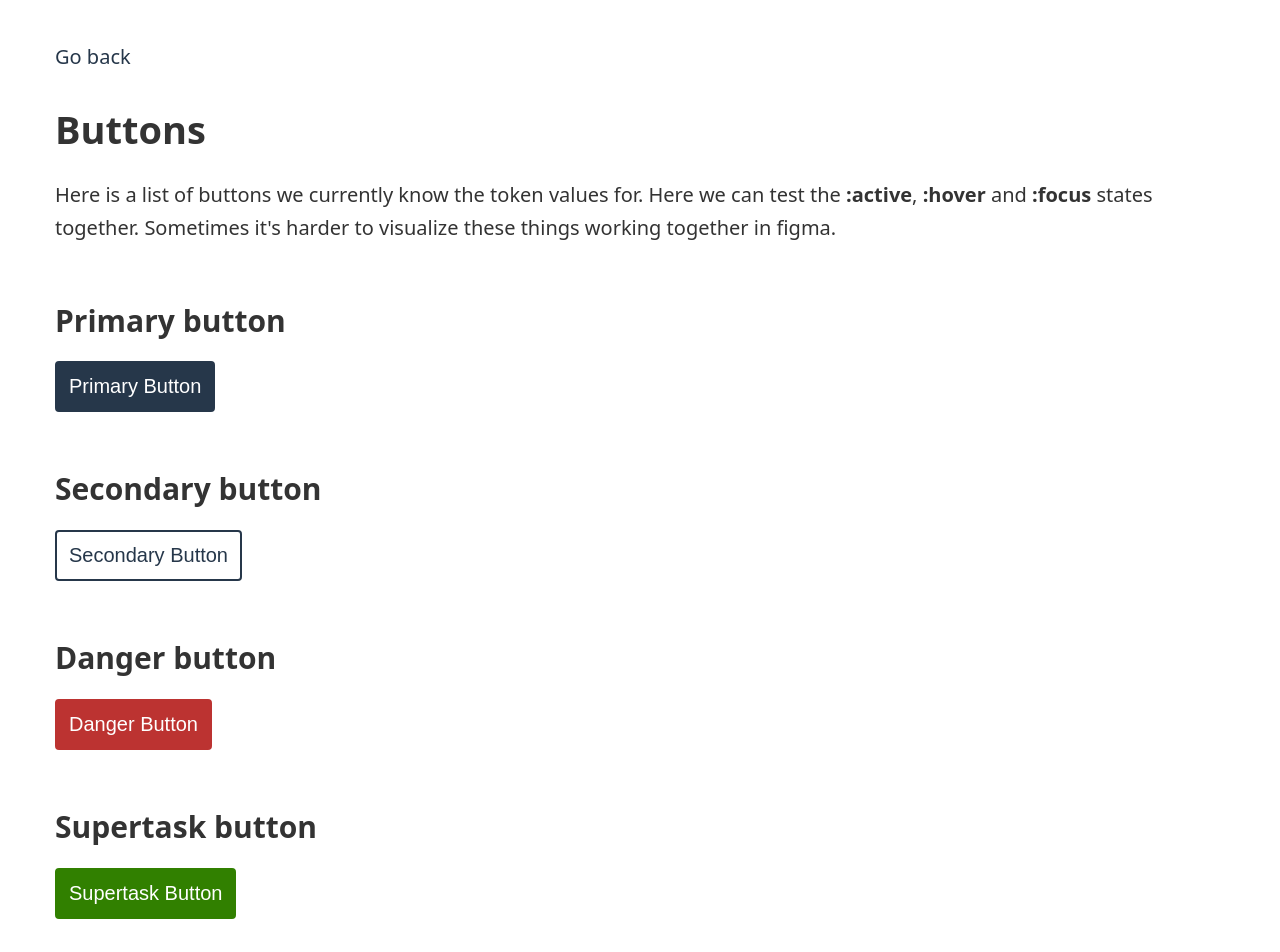
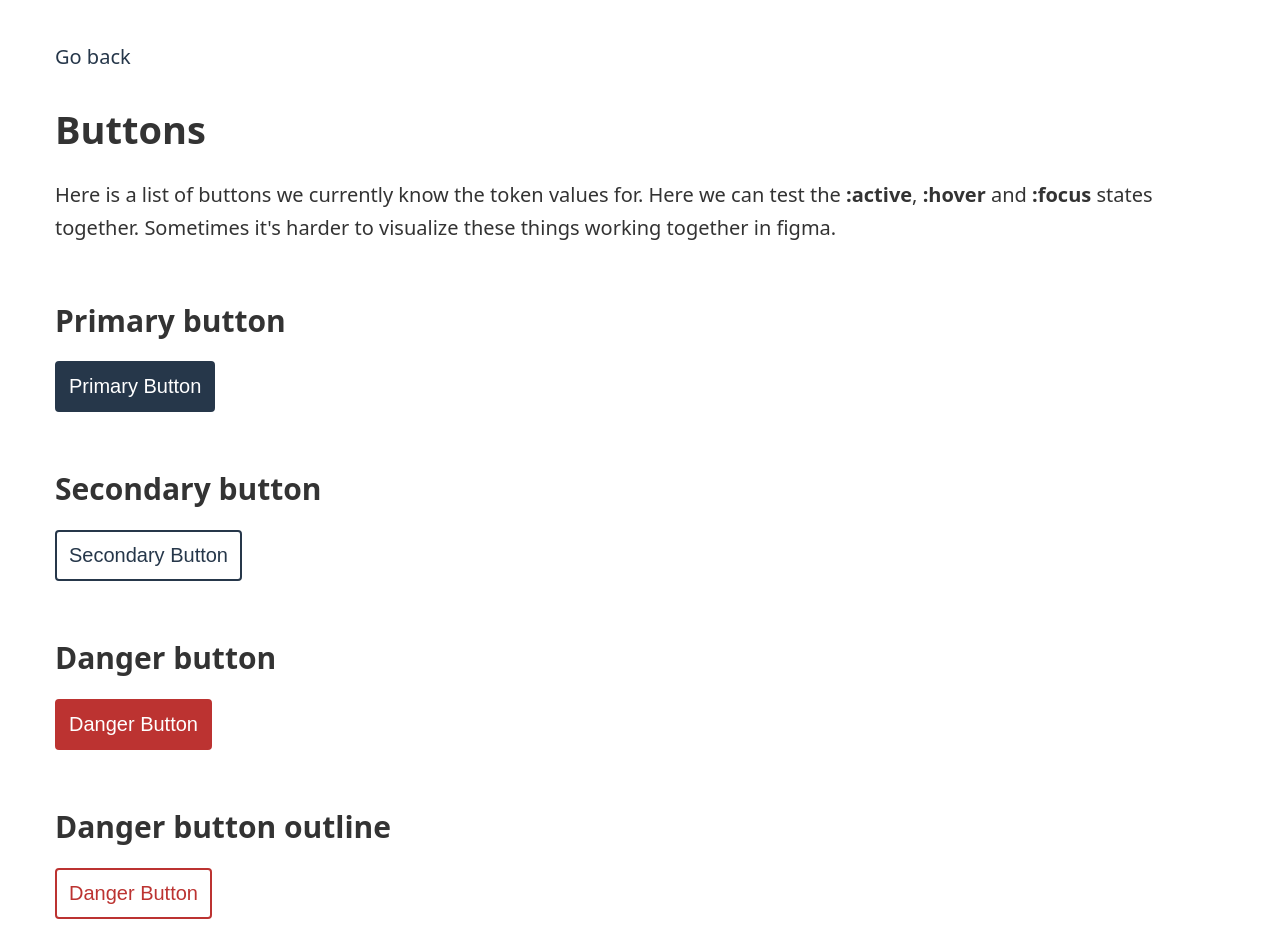
Before and after one commit to nmakuch/sandbox, a Next.js app: page /buttons in a window 1280 px wide. Shown: the top 952 px of the page. Built offline with nearby package versions, Linux system fonts and the light colour scheme.

Commit message:
danger outline

```diff
--- a/pages/buttons.js
+++ b/pages/buttons.js
@@ -41,6 +41,11 @@ class Home extends React.Component {
                         </section>
 
                         <section className={styles.buttonsSection}>
+                            <h2>Danger button outline</h2>
+                            <button className={styles.dangerOutline}>Danger Button</button>
+                        </section>
+
+                        <section className={styles.buttonsSection}>
                             <h2>Supertask button</h2>
                             <button className={styles.super}>Supertask Button</button>
                         </section>
--- a/styles/Buttons.module.css
+++ b/styles/Buttons.module.css
@@ -176,6 +176,63 @@
   border-radius: 4px;
 }
 
+.dangerOutline:focus {
+  background-color: #303fc3;
+  color: white;
+  border-color: #303fc3;
+  border: 2px solid #303fc3;
+  box-shadow: 0 0 0 3px white;
+  outline: solid 3px #303fc3;
+  outline-offset: 2px;
+}
+
+.dangerOutline:hover {
+  background-color: #F2D4D4;
+  color: #B2302E;
+  border: 2px solid #B2302E;
+  outline-color: #B2302E;
+}
+
+.dangerOutline:active {
+  background-color: #E5A9A9;
+  color: #862423;
+  border: 2px solid #862423;
+  outline-color: #862423;
+}
+
+.dangerOutline {
+  font-size: 20px;
+  font-family: "Lato Sans", sans-serif;
+  background-color: white;
+  border: 2px solid #BC3331;
+  cursor: pointer;
+  padding: 12px;
+  color: #BC3331;
+  border-radius: 4px;
+  transition: outline 0.1s ease-in-out, background-color 0.1s ease-in-out,
+    border-color 0.1s ease-in-out;
+}
+
+.dangerOutline[aria-disabled="true"]:focus {
+  background-color: #606cd7;
+  border: 2px solid #606cd7;
+  box-shadow: 0 0 0 3px white;
+  outline: solid 3px #606cd7;
+  outline-offset: 2px;
+  color: white;
+}
+
+.dangerOutline[aria-disabled="true"] {
+  font-size: 20px;
+  font-family: "Lato Sans", sans-serif;
+  background-color: #ededed;
+  cursor: not-allowed;
+  padding: 12px;
+  color: #6b6b6b;
+  border: 2px solid #bfbfbf;
+  border-radius: 4px;
+}
+
 .super:focus {
   background-color: #303fc3;
   border: 2px solid #303fc3;
```
